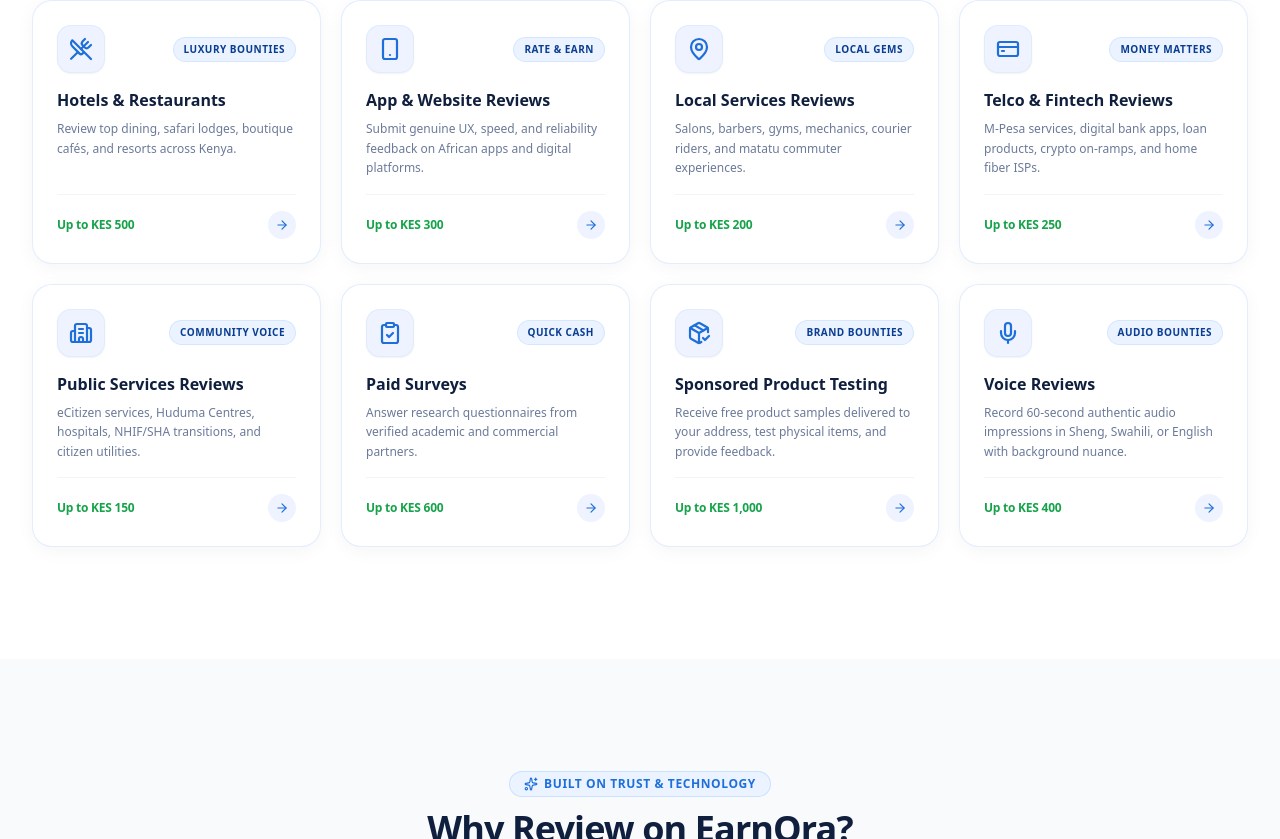
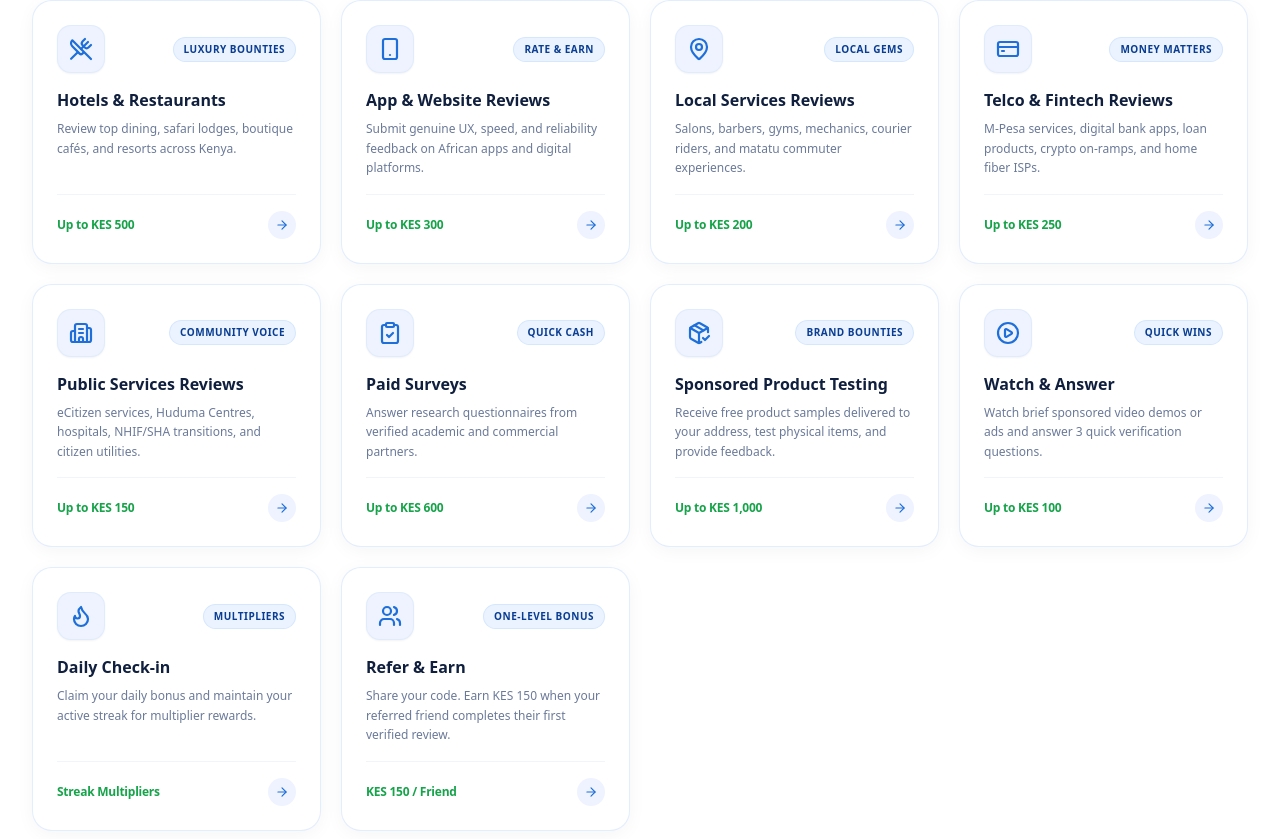
Before and after one commit to gackstonew-lgtm/EarnOra, a Next.js app: page / in a window 1280 px wide. Shown: the part 1961-2800 px from the top of the page. Built offline with nearby package versions, Linux system fonts and the light colour scheme; no server answers.

Commit message:
Task 1: Routing and auth flow with edge middleware, landing page, and dashboard separation

```diff
--- a/src/app/auth/login/page.tsx
+++ b/src/app/auth/login/page.tsx
@@ -1,15 +1,16 @@
 "use client";
 
-import React, { useState } from "react";
+import React, { useState, Suspense } from "react";
 import Link from "next/link";
-import { useRouter } from "next/navigation";
+import { useRouter, useSearchParams } from "next/navigation";
 import { Eye, EyeOff, User, Lock, AlertCircle, ArrowRight } from "lucide-react";
 import { useAuth } from "@/components/providers/AuthProvider";
 import { AuthLayout } from "@/components/layout/AuthLayout";
 import { Button, SocialSignInRow } from "@/components/ui";
 
-export default function LoginPage() {
+function LoginForm() {
   const router = useRouter();
+  const searchParams = useSearchParams();
   const { login } = useAuth();
 
   const [identifier, setIdentifier] = useState("");
@@ -33,7 +34,10 @@ export default function LoginPage() {
     try {
       const res = await login(identifier, password);
       if (res.success) {
-        router.push("/dashboard");
+        const nextParam = searchParams.get("next");
+        // Validate internal redirect only
+        const target = nextParam && nextParam.startsWith("/") && !nextParam.startsWith("//") ? nextParam : "/dashboard";
+        router.push(target);
       } else {
         setErrorMsg(res.error || "Invalid credentials. Please check and try again.");
       }
@@ -159,3 +163,11 @@ export default function LoginPage() {
     </AuthLayout>
   );
 }
+
+export default function LoginPage() {
+  return (
+    <Suspense fallback={<div className="min-h-screen flex items-center justify-center text-xs text-[#6B7A99]">Loading...</div>}>
+      <LoginForm />
+    </Suspense>
+  );
+}
--- a/src/components/landing/EarningCategories.tsx
+++ b/src/components/landing/EarningCategories.tsx
@@ -10,7 +10,9 @@ import {
   Building2,
   ClipboardCheck,
   PackageCheck,
-  Mic,
+  PlayCircle,
+  Flame,
+  Users,
   ArrowRight,
   Sparkles,
 } from "lucide-react";
@@ -81,13 +83,31 @@ export const EarningCategories: React.FC = () => {
       href: "/earn?category=product_testing",
     },
     {
-      id: "voice",
-      title: "Voice Reviews",
-      maxBounty: "Up to KES 400",
-      tag: "Audio Bounties",
-      description: "Record 60-second authentic audio impressions in Sheng, Swahili, or English with background nuance.",
-      icon: Mic,
+      id: "watch_answer",
+      title: "Watch & Answer",
+      maxBounty: "Up to KES 100",
+      tag: "Quick Wins",
+      description: "Watch brief sponsored video demos or ads and answer 3 quick verification questions.",
+      icon: PlayCircle,
       href: "/earn?category=watch_answer",
+    },
+    {
+      id: "daily_checkin",
+      title: "Daily Check-in",
+      maxBounty: "Streak Multipliers",
+      tag: "Multipliers",
+      description: "Claim your daily bonus and maintain your active streak for multiplier rewards.",
+      icon: Flame,
+      href: "/activity#daily-checkin",
+    },
+    {
+      id: "refer_earn",
+      title: "Refer & Earn",
+      maxBounty: "KES 150 / Friend",
+      tag: "One-Level Bonus",
+      description: "Share your code. Earn KES 150 when your referred friend completes their first verified review.",
+      icon: Users,
+      href: "/activity#referrals",
     },
   ];
 
@@ -97,7 +117,7 @@ export const EarningCategories: React.FC = () => {
         <div className="text-center max-w-2xl mx-auto space-y-3 mb-14">
           <div className="inline-flex items-center gap-1.5 px-3.5 py-1 rounded-full bg-[#EAF3FF] border border-blue-200/70 text-[#1E6FD9] text-xs font-bold uppercase tracking-wider">
             <Sparkles className="w-3.5 h-3.5" />
-            <span>8 Active Earning Tracks</span>
+            <span>10 Active Earning Tracks</span>
           </div>
           <h2 className="text-3xl sm:text-4xl font-extrabold text-[#0F1F3D] tracking-tight">
             Ways to Earn on EarnOra
--- a/src/components/navigation/BottomNav.tsx
+++ b/src/components/navigation/BottomNav.tsx
@@ -13,7 +13,7 @@ export const BottomNav: React.FC = () => {
       label: "Home",
       href: "/dashboard",
       icon: Home,
-      isActive: pathname === "/dashboard" || pathname === "/",
+      isActive: pathname === "/dashboard",
     },
     {
       label: "Earn",
--- a/src/components/navigation/DesktopSidebar.tsx
+++ b/src/components/navigation/DesktopSidebar.tsx
@@ -56,7 +56,7 @@ export const DesktopSidebar: React.FC = () => {
       label: "Home",
       href: "/dashboard",
       icon: Home,
-      isActive: pathname === "/dashboard" || pathname === "/",
+      isActive: pathname === "/dashboard",
     },
     {
       label: "Earn Reviews",
--- a/src/components/providers/AuthProvider.tsx
+++ b/src/components/providers/AuthProvider.tsx
@@ -142,6 +142,9 @@ export const AuthProvider: React.FC<{ children: React.ReactNode }> = ({ children
   const logout = () => {
     setUser(null);
     setStoredUser(null);
+    if (typeof window !== "undefined") {
+      window.location.replace("/auth/login");
+    }
   };
 
   const refreshUser = () => {
--- a/src/lib/auth-service.ts
+++ b/src/lib/auth-service.ts
@@ -18,7 +18,7 @@ const STORAGE_KEY_OTP = "earnora_active_otp";
 const STORAGE_KEY_USERS_DB = "earnora_registered_users";
 
 // Fallback in-memory storage for SSR
-let memoryUser: UserProfile | null = INITIAL_USER;
+let memoryUser: UserProfile | null = null;
 let memoryOtp: OtpRecord | null = null;
 const memoryUsersDb: Map<string, { profile: UserProfile; passwordHash: string }> = new Map([
   [
@@ -44,13 +44,11 @@ export function getStoredUser(): UserProfile | null {
   try {
     const raw = localStorage.getItem(STORAGE_KEY_USER);
     if (!raw) {
-      // Seed with default demo user if empty
-      localStorage.setItem(STORAGE_KEY_USER, JSON.stringify(INITIAL_USER));
-      return INITIAL_USER;
+      return null;
     }
     return JSON.parse(raw);
   } catch (err) {
-    return memoryUser;
+    return null;
   }
 }
 
@@ -59,8 +57,12 @@ export function setStoredUser(user: UserProfile | null): void {
   if (typeof window !== "undefined") {
     if (user) {
       localStorage.setItem(STORAGE_KEY_USER, JSON.stringify(user));
+      // Set earnora_session cookie for Next.js middleware protection
+      document.cookie = "earnora_session=1; path=/; max-age=2592000; SameSite=Lax";
     } else {
       localStorage.removeItem(STORAGE_KEY_USER);
+      // Remove cookie on logout
+      document.cookie = "earnora_session=; path=/; expires=Thu, 01 Jan 1970 00:00:00 GMT; SameSite=Lax";
     }
   }
 }
--- /dev/null
+++ b/src/middleware.ts
@@ -0,0 +1,63 @@
+import { NextResponse } from "next/server";
+import type { NextRequest } from "next/server";
+
+/**
+ * Next.js Edge Middleware for Route Protection
+ * - Protected routes: /dashboard, /earn, /wallet, /activity, /menu, /settings, /business, /admin
+ *   Redirects unauthenticated visitors to /auth/login?next=<encoded_path>
+ * - Auth & Public landing routes: /, /auth/login, /auth/register
+ *   Redirects authenticated visitors with earnora_session cookie to /dashboard
+ * - Public routes: /, /terms, /privacy, static assets, API routes
+ */
+
+const PROTECTED_PREFIXES = [
+  "/dashboard",
+  "/earn",
+  "/wallet",
+  "/activity",
+  "/menu",
+  "/settings",
+  "/business",
+  "/admin",
+];
+
+export function middleware(request: NextRequest) {
+  const { pathname, search } = request.nextUrl;
+  const sessionCookie = request.cookies.get("earnora_session")?.value;
+  const isAuthenticated = Boolean(sessionCookie && sessionCookie !== "0");
+
+  const isProtected = PROTECTED_PREFIXES.some(
+    (prefix) => pathname === prefix || pathname.startsWith(`${prefix}/`)
+  );
+
+  // If unauthenticated user tries to access protected page:
+  if (isProtected && !isAuthenticated) {
+    const fullTarget = `${pathname}${search}`;
+    const loginUrl = new URL("/auth/login", request.url);
+    loginUrl.searchParams.set("next", fullTarget);
+    return NextResponse.redirect(loginUrl);
+  }
+
+  // If authenticated user visits auth login/register or landing page, redirect to dashboard:
+  if (isAuthenticated) {
+    if (pathname === "/" || pathname === "/auth/login" || pathname === "/auth/register") {
+      return NextResponse.redirect(new URL("/dashboard", request.url));
+    }
+  }
+
+  return NextResponse.next();
+}
+
+export const config = {
+  matcher: [
+    /*
+     * Match all request paths except for the ones starting with:
+     * - api (API routes)
+     * - _next/static (static files)
+     * - _next/image (image optimization files)
+     * - assets (public assets)
+     * - favicon.ico, manifest.json, sw.js (browser meta files)
+     */
+    "/((?!api|_next/static|_next/image|assets|favicon.ico|manifest.json|sw.js).*)",
+  ],
+};
```
Also changed, not shown: public/manifest.json.
